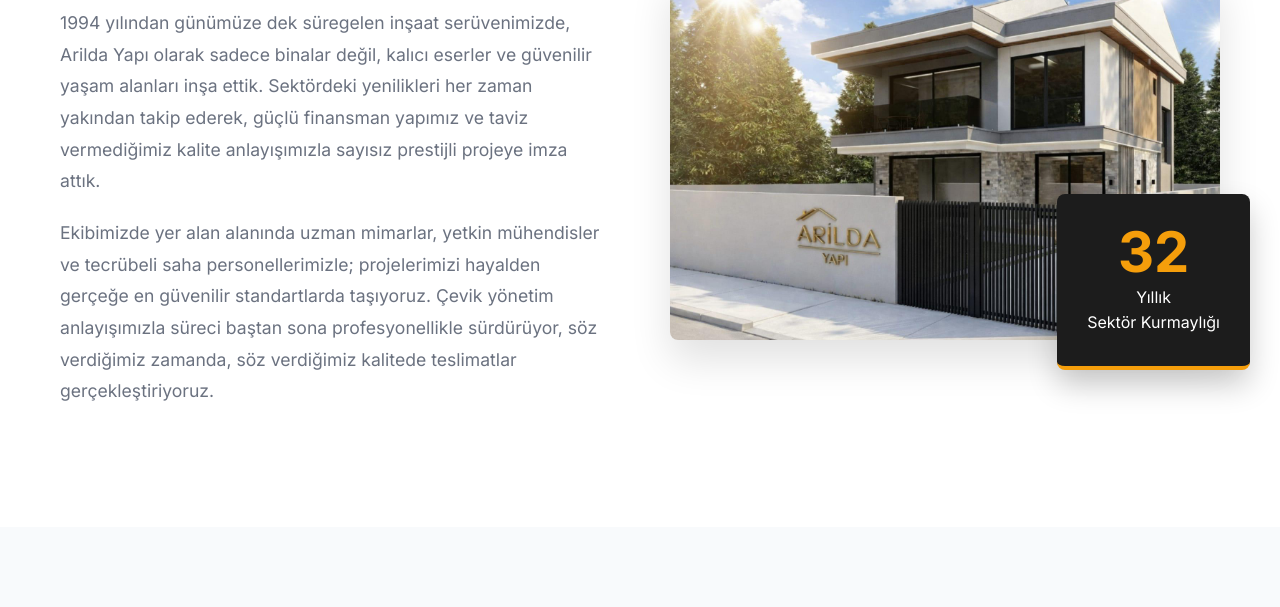
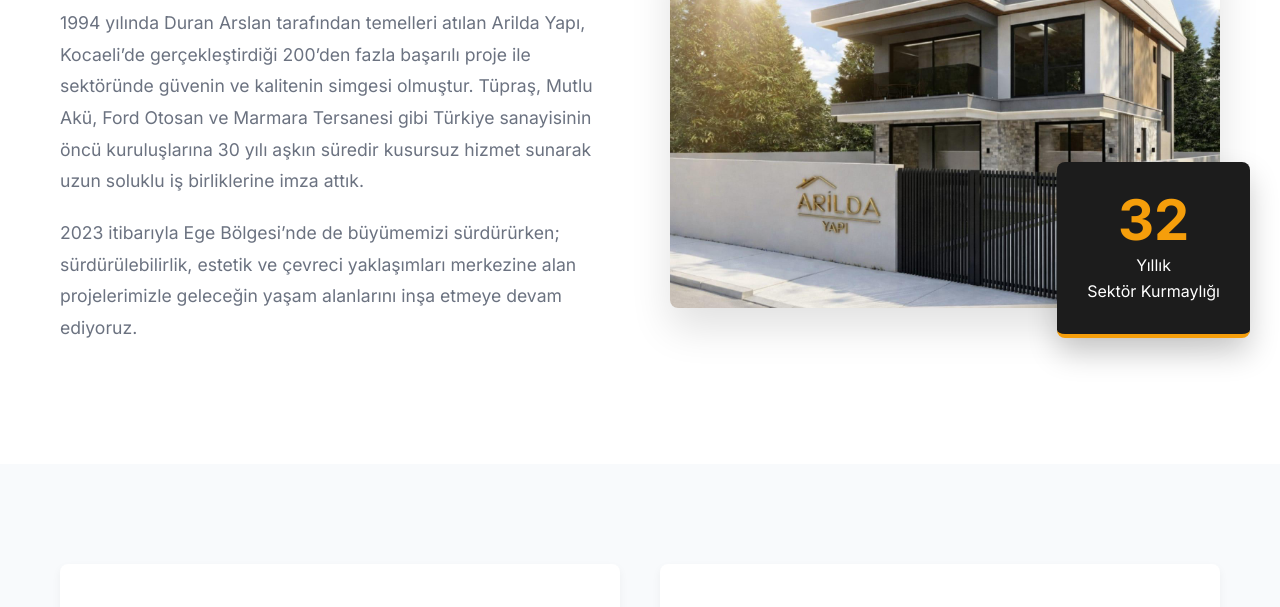
Before and after one commit to midvella/ArildaYapi, a plain HTML site: page kurumsal/hakkimizda.html in a window 1280 px wide. Shown: the part 774-1381 px from the top of the page. Drawn offline with nearby package versions, Linux system fonts and the light colour scheme.

Commit message:
fix info

```diff
--- a/kurumsal/hakkimizda.html
+++ b/kurumsal/hakkimizda.html
@@ -363,14 +363,13 @@
         <div class="container intro-grid">
             <div class="intro-text reveal">
                 <h2>Sağlam Temeller, Güçlü Yarınlar</h2>
-                <p>1994 yılından günümüze dek süregelen inşaat serüvenimizde, Arilda Yapı olarak sadece binalar değil,
-                    kalıcı eserler ve güvenilir yaşam alanları inşa ettik. Sektördeki yenilikleri her zaman yakından
-                    takip ederek, güçlü finansman yapımız ve taviz vermediğimiz kalite anlayışımızla sayısız prestijli
-                    projeye imza attık.</p>
-                <p>Ekibimizde yer alan alanında uzman mimarlar, yetkin mühendisler ve tecrübeli saha personellerimizle;
-                    projelerimizi hayalden gerçeğe en güvenilir standartlarda taşıyoruz. Çevik yönetim anlayışımızla
-                    süreci baştan sona profesyonellikle sürdürüyor, söz verdiğimiz zamanda, söz verdiğimiz kalitede
-                    teslimatlar gerçekleştiriyoruz.</p>
+                <p>1994 yılında Duran Arslan tarafından temelleri atılan Arilda Yapı, Kocaeli’de gerçekleştirdiği
+                    200’den fazla başarılı proje ile sektöründe güvenin ve kalitenin simgesi olmuştur. Tüpraş, Mutlu
+                    Akü, Ford Otosan ve Marmara Tersanesi gibi Türkiye sanayisinin öncü kuruluşlarına 30 yılı aşkın
+                    süredir kusursuz hizmet sunarak uzun soluklu iş birliklerine imza attık.</p>
+                <p>2023 itibarıyla Ege Bölgesi’nde de büyümemizi sürdürürken; sürdürülebilirlik, estetik ve çevreci
+                    yaklaşımları merkezine alan projelerimizle geleceğin yaşam alanlarını inşa etmeye devam ediyoruz.
+                </p>
             </div>
             <div class="intro-image-wrapper reveal">
                 <img src="../img/konutarilda.jpeg" alt="Mimari Yapı" class="intro-image">
```
Also changed, not shown: hizmetler/mimari-projelendirme.html (+2 -2 lines).
